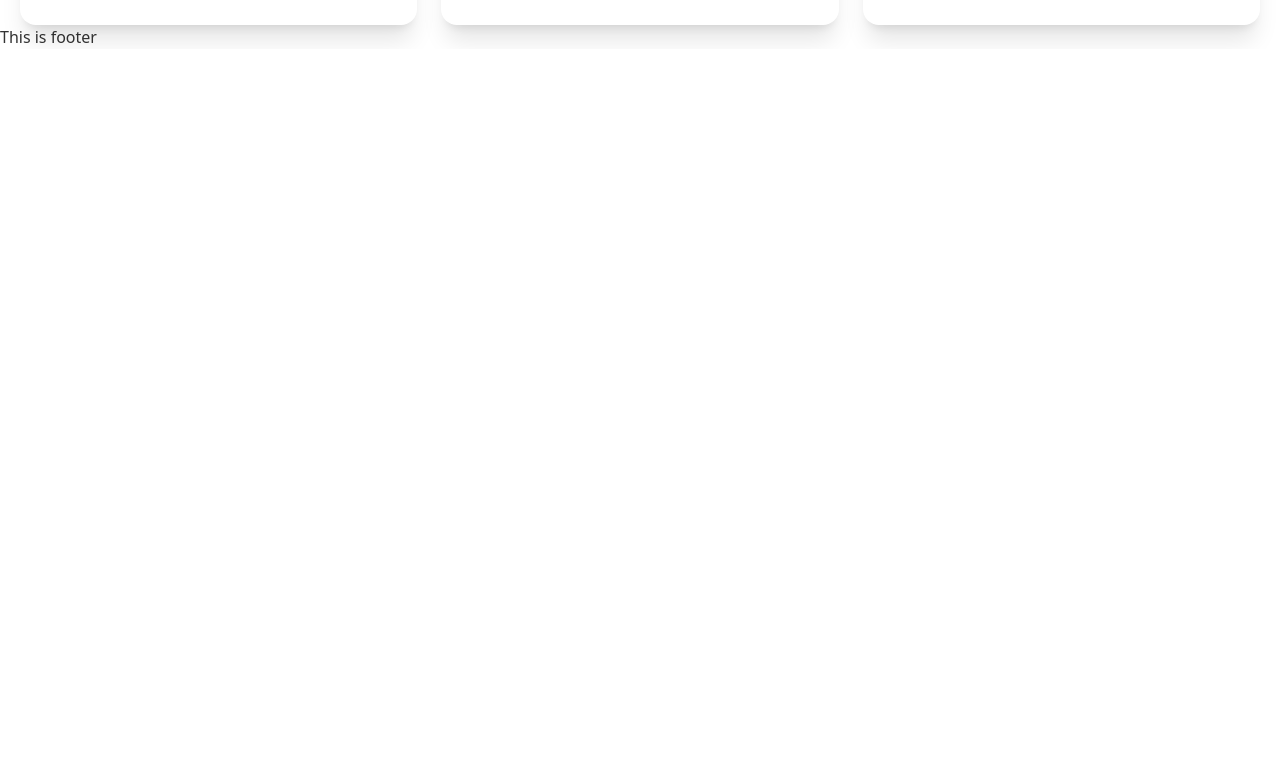
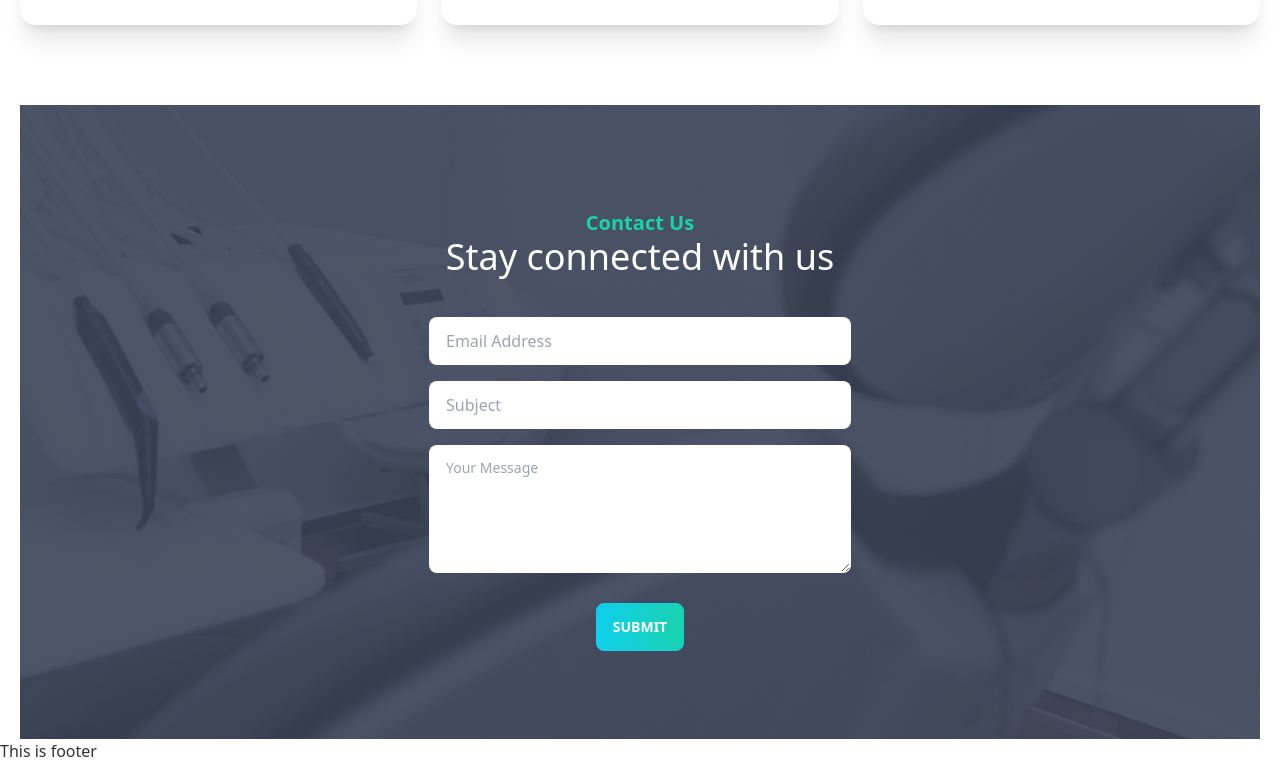
Before and after one commit to mizbauddintareq/smile-care, a React (Create React App) app: page / in a window 1280 px wide. Shown: the part 2954-3717 px from the top of the page. Before the commit the page ends 3003 px from the top, so only its background shows below. Built offline with nearby package versions, Linux system fonts and the light colour scheme.

Commit message:
added ContactUs section

```diff
--- /dev/null
+++ b/src/Pages/Home/ContactUs/ContactUs.js
@@ -0,0 +1,35 @@
+import PrimaryButton from "../../../components/PrimaryButton";
+
+const ContactUs = () => {
+  return (
+    <section className="mt-20 appointment-bg py-16">
+      <div className="lg:w-7/12 w-11/12 mx-auto">
+        <div className="text-center py-10">
+          <p className="text-xl text-secondary font-semibold">Contact Us</p>
+          <h1 className="text-4xl text-white">Stay connected with us</h1>
+        </div>
+        <div className="lg:w-7/12 w-full mx-auto">
+          <input
+            type="email"
+            placeholder="Email Address"
+            className="input w-full"
+          />
+          <input
+            type="text"
+            placeholder="Subject"
+            className="input my-4 w-full"
+          />
+          <textarea
+            className="textarea w-full h-32"
+            placeholder="Your Message"
+          ></textarea>
+          <div className="text-center my-6">
+            <PrimaryButton name={"submit"} />
+          </div>
+        </div>
+      </div>
+    </section>
+  );
+};
+
+export default ContactUs;
--- a/src/Pages/Home/Home/Home.js
+++ b/src/Pages/Home/Home/Home.js
@@ -1,6 +1,7 @@
 import MakeAppointment from "../../Appointment/MakeAppointment/MakeAppointment";
 import About from "../About/About";
 import Banner from "../Banner/Banner";
+import ContactUs from "../ContactUs/ContactUs";
 import InfoCards from "../InfoCards/InfoCards";
 import Services from "../Services/Services";
 import Testimonial from "../Testimonial/Testimonial";
@@ -14,6 +15,7 @@ const Home = () => {
       <About />
       <MakeAppointment />
       <Testimonial />
+      <ContactUs />
     </div>
   );
 };
--- a/src/components/PrimaryButton.js
+++ b/src/components/PrimaryButton.js
@@ -1,6 +1,9 @@
 const PrimaryButton = ({ name }) => {
   return (
-    <button className="btn text-white font-bold btn-primary bg-gradient-to-r from-primary to-secondary">
+    <button
+      type="submit"
+      className="btn text-white font-bold btn-primary bg-gradient-to-r from-primary to-secondary"
+    >
       {name}
     </button>
   );
```
